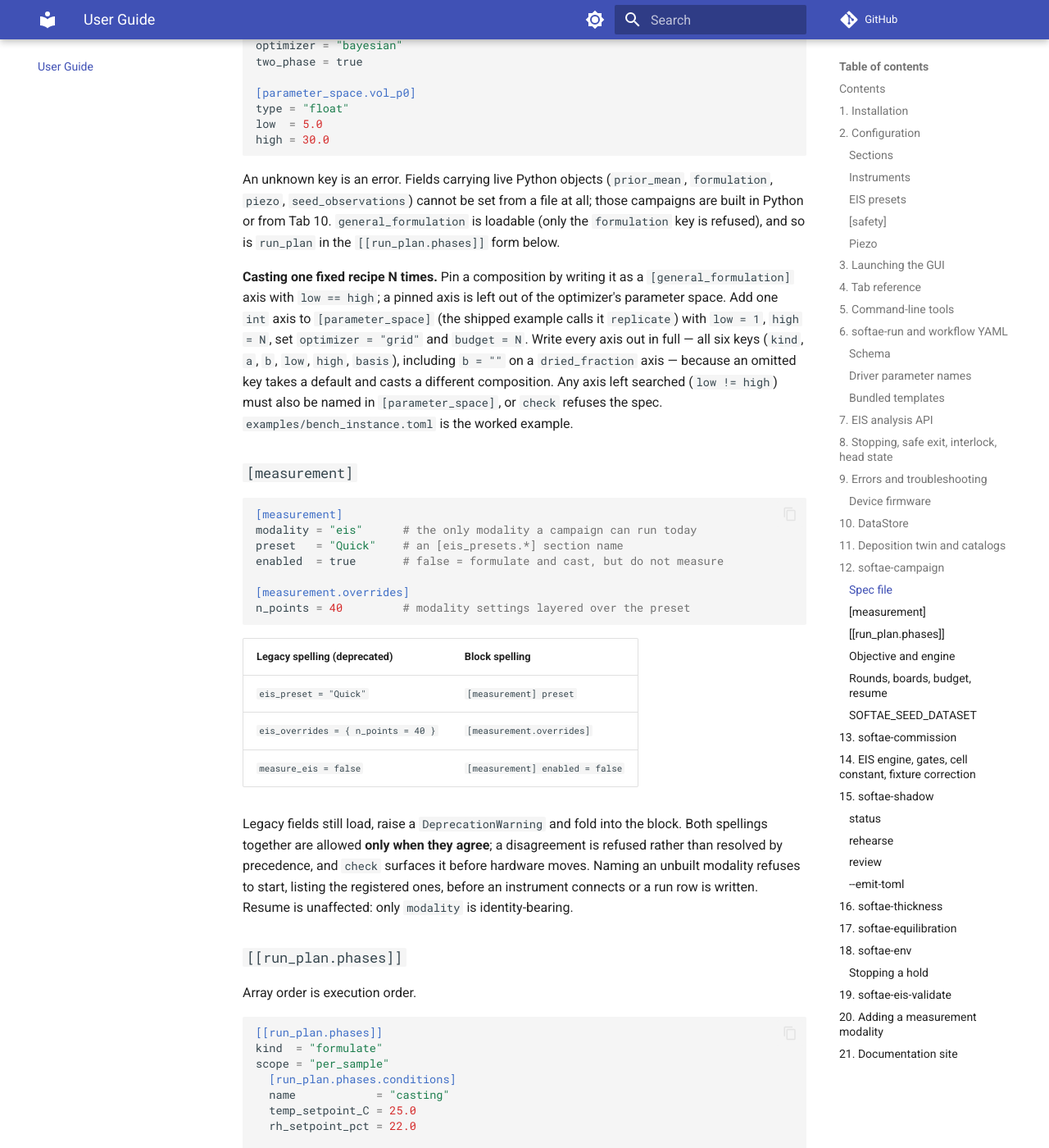
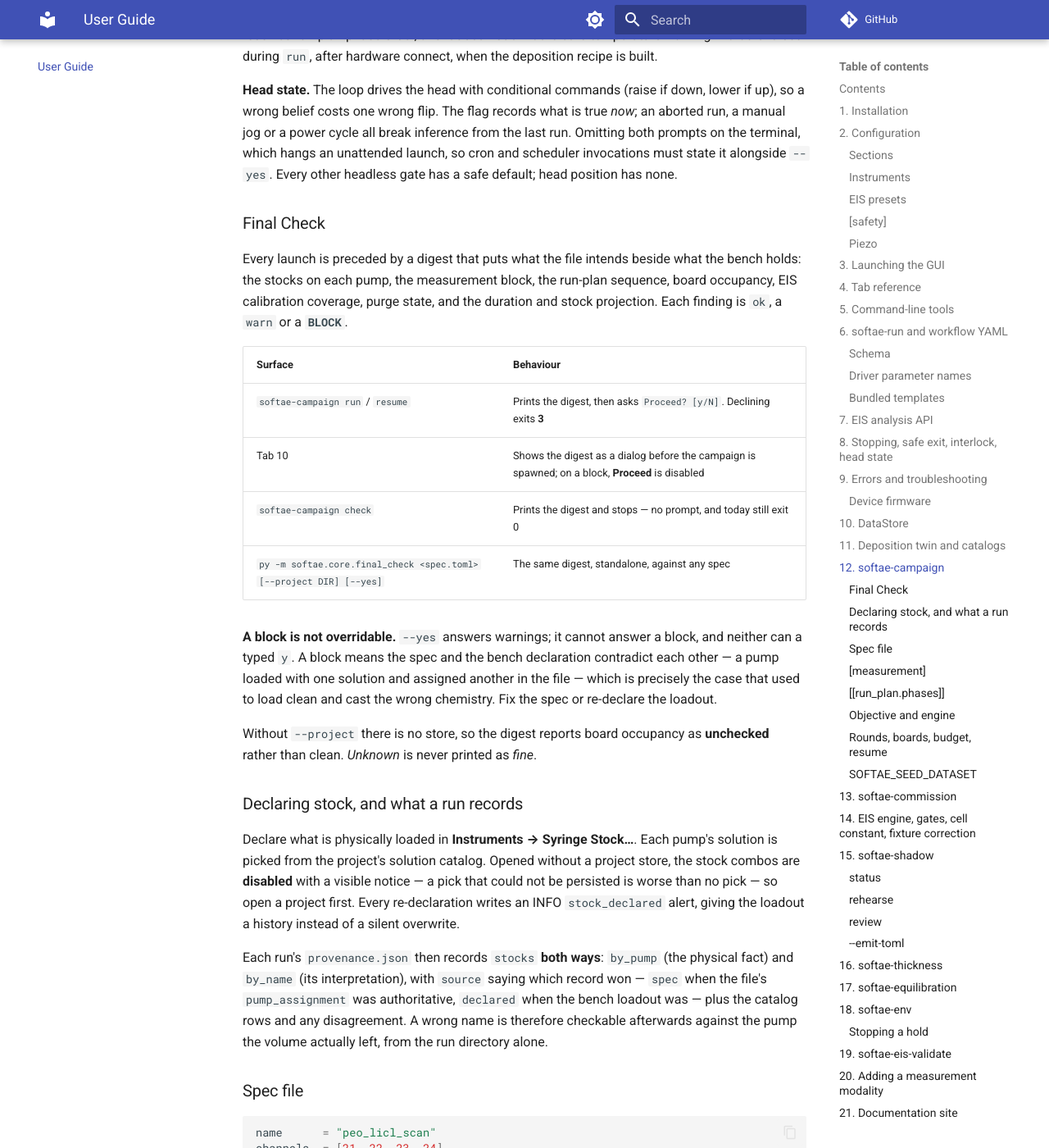
Before and after one commit to osujilab/softae-next, an MkDocs documentation site: the page built from docs/USER_GUIDE.md, in a window 1280 px wide and 1400 px high, scrolled down 22892 px. Shown: the whole window at 82% size. Built offline with MkDocs 1.6.1 and Material for MkDocs 9.7.7, drawn with Linux system fonts in a browser that asks for light colours; comment, search, counter and statistics services are not loaded; some of the changed text lies outside the part shown.

```diff
--- a/docs/USER_GUIDE.md
+++ b/docs/USER_GUIDE.md
@@ -204,6 +204,15 @@ live position, "Go Home"/"Go Dep-1" move on a background thread. Syringe config:
 `parallel_syringes` (1 or 2), **Apply + Save** persists to `softae_config.toml`. PCB selector.
 Position map: click an electrode to move there.
 
+**Edit Well Occupancy…** (under the position map) pops out a per-well editor for the current board:
+mark a well cast or free by hand, or swap to a fresh board from the same place. Nothing is written
+until **OK** — Cancel means nothing happened — and every override records an `occupancy_override`
+alert carrying the well, the direction, whatever row it displaced and your free-text reason. The
+editor **refuses to open while a campaign holds the rig**, because a running campaign froze its copy
+of occupancy at launch and would not see the edit. If the store cannot delete a well, recorded wells
+are read-only rather than silently unchanged; if it cannot read row detail, the free-confirmation
+says the sample identities could not be read rather than reporting none.
+
 **Tab 2 — Liquid Model.** System parameters (`beta`, `eta_ref_mpas`, `alpha_growth_per_run`) and
 three line panels (0/1/2) with per-line physics and a live prime-volume estimate. **Apply + Save**
 writes `[liquid_handling]`, `[liquid_handling.line.<id>]` and `[piezo.liquid_events]`. Piezo event
@@ -284,11 +293,12 @@ derived-objective map, convergence trace, suggested-point scatter; JSON export.
 
 Raw volumes has no stock identity, hence no dry thickness and no σ; composition targets give every
 trial a predicted thickness. Stocks and pump assignment come from the persisted pump loadout, so
-declare it in the Formulation Manager first. A target row with `Low == High` is pinned: held
-constant, kept out of the optimizer. **Direction** defaults to `auto` and should stay there
-([§12](#12-softae-campaign)). Also here: board-exchange controls and electrode capacity, seed
-observations, an optional prior mean, a pre-run overflow scan, and a projected duration plus
-stock-runway preflight.
+declare it in **Instruments → Syringe Stock…** first ([§12](#12-softae-campaign)). A target row with
+`Low == High` is pinned: held constant, kept out of the optimizer. **Direction** defaults to `auto`
+and should stay there ([§12](#12-softae-campaign)). Also here: board-exchange controls and electrode
+capacity, seed observations, an optional prior mean, a pre-run overflow scan, and a projected
+duration plus stock-runway preflight. **Starting a campaign shows the Final-Check digest as a dialog
+before anything is spawned**; on a block, **Proceed** is disabled ([§12](#12-softae-campaign)).
 
 **Tab 11 — Catalogs.** Read-only browser over the chemical and solution catalogs with an **Edit**
 button opening the Catalog Manager ([§11](#11-deposition-twin-and-catalogs)).
@@ -774,7 +784,7 @@ softae-campaign control pause|resume|abort [--run-dir DIR] [--reason TEXT]
 
 | Flag | Applies to | Meaning |
 |---|---|---|
-| `--yes` / `-y` | run, resume | Skip the confirmation prompt |
+| `--yes` / `-y` | run, resume | Answers the launch prompts, Final Check included. **Never overrides a block** |
 | `--resume` | run | Continue a saved checkpoint; off by default |
 | `--mock` | run, resume | Mock instruments for a full dry rehearsal |
 | `--project DIR` | all | Overrides `[data] project_dir`, and decides where the resume checkpoint lives |
@@ -792,15 +802,52 @@ softae-campaign control pause|resume|abort [--run-dir DIR] [--reason TEXT]
 | 4 | Rig busy — another process holds it; retrying later is correct |
 
 `check` prints name, parameters, budget, channels, the preflight projection, the EIS calibration
-advisory, and any checkpoint summary. It does **not** print the resolved run-plan phase order, and
-it does **not** emit the cure-temperature warning — that is raised during `run`, after hardware
-connect, when the deposition recipe is built.
+advisory, any checkpoint summary, and the Final-Check digest below — the same page `run` shows, with
+no prompt, since `check` connects nothing and moves nothing. It does **not** print the resolved
+run-plan phase order, and it does **not** emit the cure-temperature warning — that is raised during
+`run`, after hardware connect, when the deposition recipe is built.
 
 **Head state.** The loop drives the head with conditional commands (raise if down, lower if up), so
 a wrong belief costs one wrong flip. The flag records what is true *now*; an aborted run, a manual
 jog or a power cycle all break inference from the last run. Omitting both prompts on the terminal,
 which hangs an unattended launch, so cron and scheduler invocations must state it alongside
 `--yes`. Every other headless gate has a safe default; head position has none.
+
+### Final Check
+
+Every launch is preceded by a digest that puts what the file intends beside what the bench holds:
+the stocks on each pump, the measurement block, the run-plan sequence, board occupancy, EIS
+calibration coverage, purge state, and the duration and stock projection. Each finding is `ok`, a
+`warn` or a **`BLOCK`**.
+
+| Surface | Behaviour |
+|---|---|
+| `softae-campaign run` / `resume` | Prints the digest, then asks `Proceed? [y/N]`. Declining exits **3** |
+| Tab 10 | Shows the digest as a dialog before the campaign is spawned; on a block, **Proceed** is disabled |
+| `softae-campaign check` | Prints the digest and stops — no prompt, and today still exit 0 |
+| `py -m softae.core.final_check <spec.toml> [--project DIR] [--yes]` | The same digest, standalone, against any spec |
+
+**A block is not overridable.** `--yes` answers warnings; it cannot answer a block, and neither can a
+typed `y`. A block means the spec and the bench declaration contradict each other — a pump loaded
+with one solution and assigned another in the file — which is precisely the case that used to load
+clean and cast the wrong chemistry. Fix the spec or re-declare the loadout.
+
+Without `--project` there is no store, so the digest reports board occupancy as **unchecked** rather
+than clean. *Unknown* is never printed as *fine*.
+
+### Declaring stock, and what a run records
+
+Declare what is physically loaded in **Instruments → Syringe Stock…**. Each pump's solution is picked
+from the project's solution catalog. Opened without a project store, the stock combos are **disabled**
+with a visible notice — a pick that could not be persisted is worse than no pick — so open a project
+first. Every re-declaration writes an INFO `stock_declared` alert, giving the loadout a history
+instead of a silent overwrite.
+
+Each run's `provenance.json` then records `stocks` **both ways**: `by_pump` (the physical fact) and
+`by_name` (its interpretation), with `source` saying which record won — `spec` when the file's
+`pump_assignment` was authoritative, `declared` when the bench loadout was — plus the catalog rows
+and any disagreement. A wrong name is therefore checkable afterwards against the pump the volume
+actually left, from the run directory alone.
 
 ### Spec file
 
@@ -951,7 +998,8 @@ electrodes still free on the plate, and the unspent budget.
   everything already measured. With no handler (fully headless) an exchange request stops cleanly
   rather than assuming a fresh plate.
 - Drop-cast wells are single-use, so occupancy is persisted per `(board_id, electrode)` and
-  survives a restart. Resuming into recorded occupancy asks fresh / resume / cancel.
+  survives a restart. Resuming into recorded occupancy asks fresh / resume / cancel. Wells can also
+  be set by hand between runs, from Tab 1 ([§4](#4-tab-reference)).
 - `--resume` is off by default. The checkpoint is fingerprinted against the spec; a changed
   parameter space, objective or optimizer setting is refused rather than continued into.
 
```
Also changed, not shown: 1 other file.
